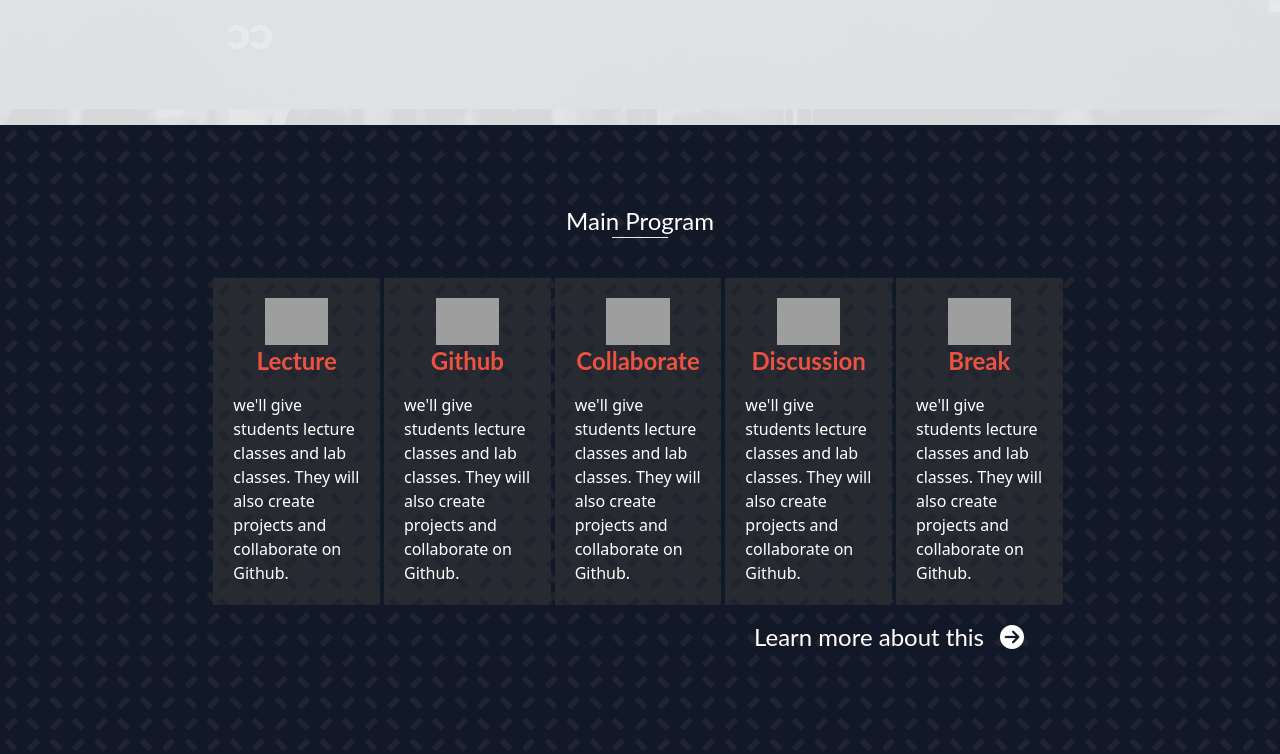
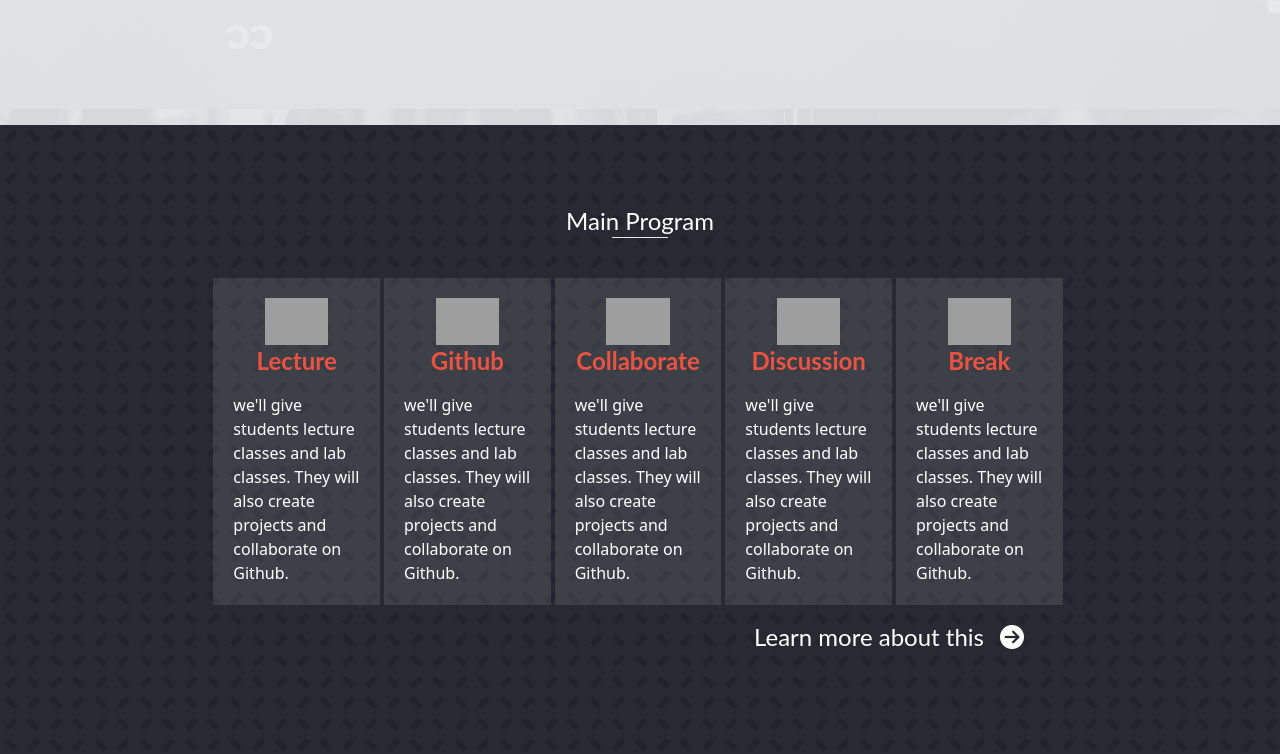
Before and after one commit to Ibranista/ibranista-university, a website: page index.html in a window 1280 px wide. Shown: the part 812-1566 px from the top of the page. Drawn offline with nearby package versions, Linux system fonts and the light colour scheme; grey boxes are pictures that could not be loaded.

Commit message:
fixed the background-color of program section.

```diff
--- a/index.html
+++ b/index.html
@@ -154,7 +154,7 @@
             </figure>
           </div>
           <div
-            class="bottom-content bg-gray-900 bg-pattern bg-fixed pb-24 pt-10 mx-auto flex flex-col justify-center items-center"
+            class="bottom-content bg-program bg-pattern bg-fixed pb-24 pt-10 mx-auto flex flex-col justify-center items-center"
           >
             <h1 class="text-center text-xl md:text-2xl p-10 font-lato">
               Main Program
@@ -166,7 +166,7 @@
               class="program-wrapper flex md:flex-row flex-col w-full md:w-2/3"
             >
               <div
-                class="flex gap-10 bg-grayish items-center justify-around mb-1 md:block card bg-pattern  p-3 md:p-5 mr-1 w-full"
+                class="flex gap-10 bg-grayish items-center justify-around mb-1 md:block card  p-3 md:p-5 mr-1 w-full"
               >
                 <img
                   src="https://summit.cckorea.org/images/base/program_icon_01.png"
@@ -184,7 +184,7 @@
                 </p>
               </div>
               <div
-                class="flex gap-10 items-center justify-around mb-1 md:block card bg-pattern bg-grayish p-3 md:p-5 mr-1 w-full"
+                class="flex gap-10 items-center justify-around mb-1 md:block card bg-grayish p-3 md:p-5 mr-1 w-full"
               >
                 <img
                   src="https://summit.cckorea.org/images/base/program_icon_02.png"
@@ -202,7 +202,7 @@
                 </p>
               </div>
               <div
-                class="flex gap-10 items-center justify-around mb-1 md:block card bg-pattern bg-grayish p-3 md:p-5 mr-1 w-full"
+                class="flex gap-10 items-center justify-around mb-1 md:block card bg-grayish p-3 md:p-5 mr-1 w-full"
               >
                 <img
                   src="https://summit.cckorea.org/images/base/program_icon_03.png"
@@ -220,7 +220,7 @@
                 </p>
               </div>
               <div
-                class="flex gap-10 items-center justify-around mb-1 md:block card bg-pattern bg-grayish p-3 md:p-5 mr-1 w-full"
+                class="flex gap-10 items-center justify-around mb-1 md:block card bg-grayish p-3 md:p-5 mr-1 w-full"
               >
                 <img
                   src="https://summit.cckorea.org/images/base/program_icon_04.png"
@@ -238,7 +238,7 @@
                 </p>
               </div>
               <div
-                class="flex gap-10 items-center justify-around mb-1 md:block card bg-pattern bg-grayish p-3 md:p-5 mr-1 w-full"
+                class="flex gap-10 items-center justify-around mb-1 md:block card bg-grayish p-3 md:p-5 mr-1 w-full"
               >
                 <img
                   src="	https://summit.cckorea.org/images/base/program_icon_05.png"
--- a/src/styles/input.css
+++ b/src/styles/input.css
@@ -12,11 +12,18 @@
   --site-orange: #ec5242;
   --site-grey: #d3d3d3;
   --font-lato: "Lato";
+  --bg-program:#272a32;
+  --bg-grayish: rgba(255, 255, 255, 0.1);
 }
 
 @layer components {
+
+  .bg-program {
+    background: var(--bg-program)
+  }
+
   .bg-grayish {
-    background: var(--site-black);
+    background: var(--bg-grayish);
   }
 
   .font-lato {
```
Also changed, not shown: src/pages/about.html (+1 -1 lines), dist/output.css.
